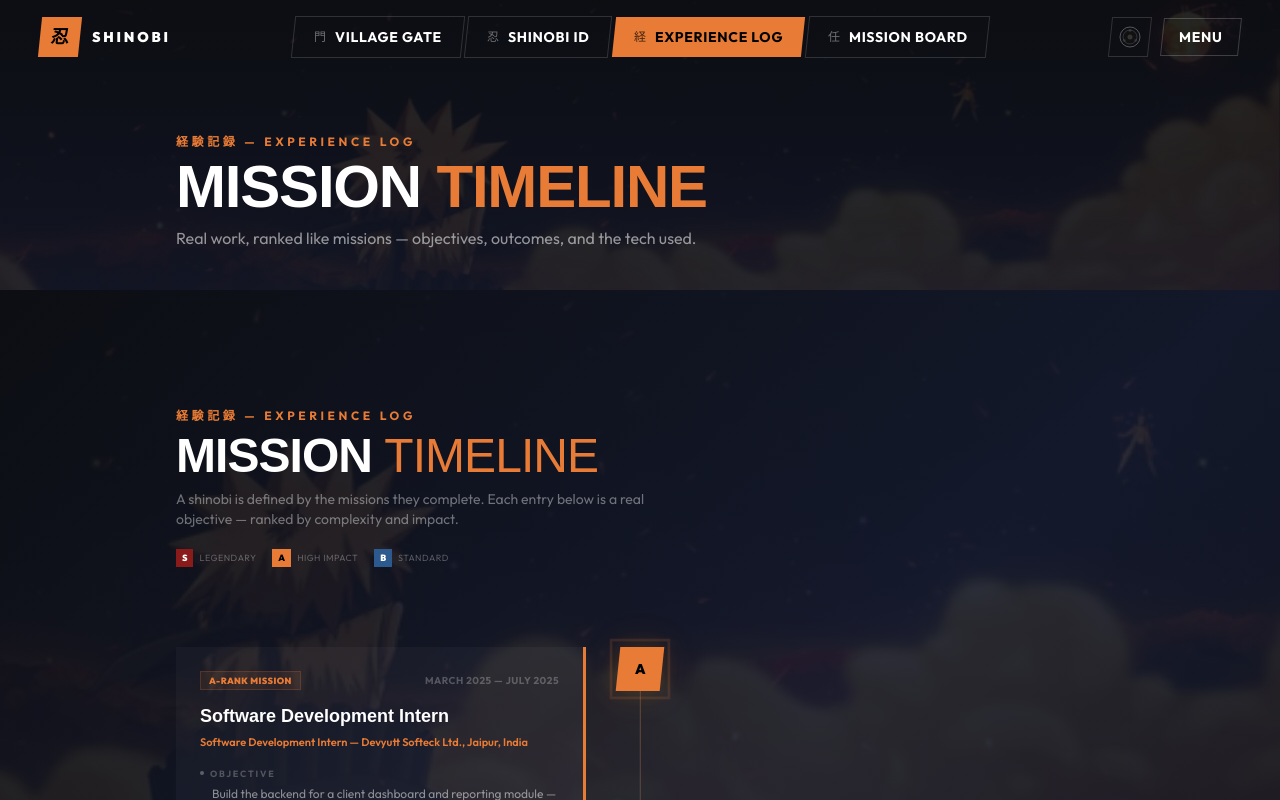
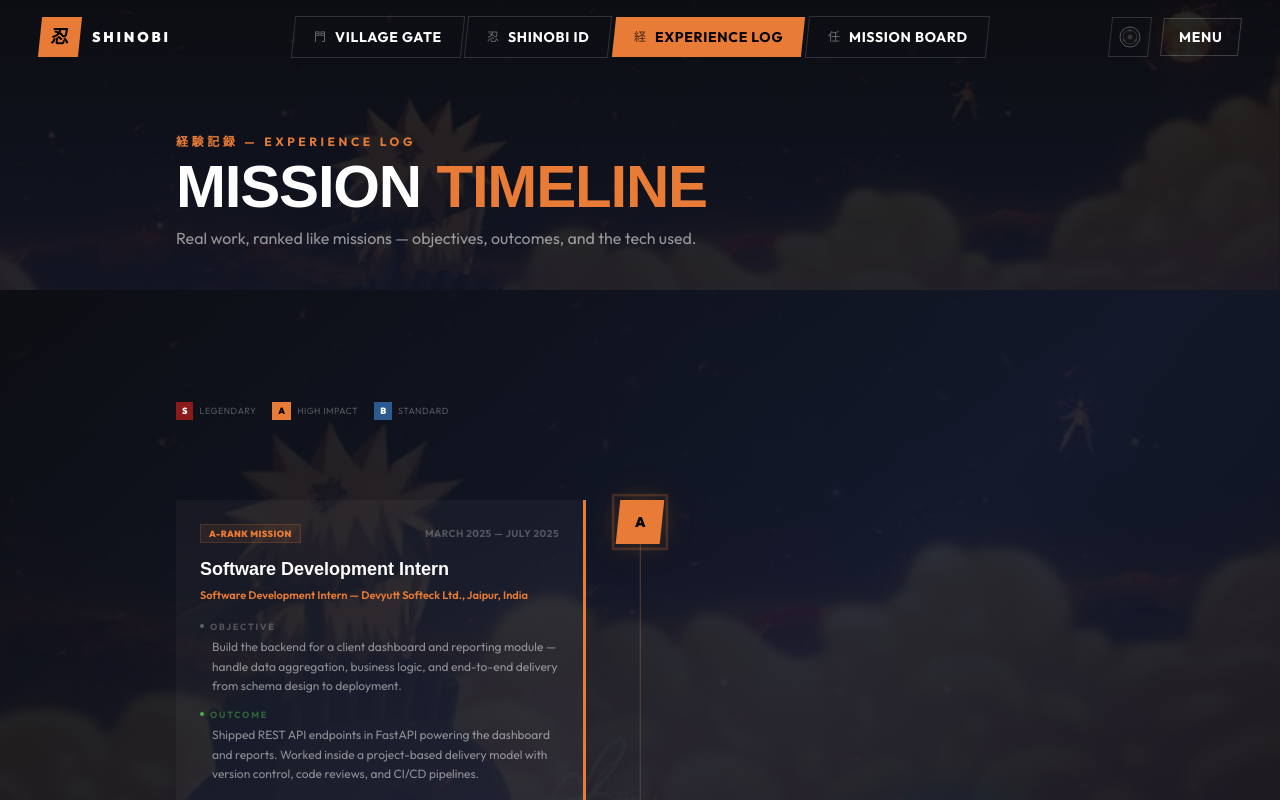
Before and after one commit to Yatsuiii/naruto-portfolio, a Next.js app: page /experience in a window 1280 px wide. Shown: the top 800 px of the page. Built offline with nearby package versions, Linux system fonts and the light colour scheme.

Commit message:
Fix duplicate MISSION TIMELINE header on experience page

```diff
--- a/components/MissionTimeline.tsx
+++ b/components/MissionTimeline.tsx
@@ -257,25 +257,13 @@ export default function MissionTimeline({ missions }: { missions: Mission[] }) {
       />
 
       <div className="relative z-10 max-w-5xl mx-auto px-6 md:px-12">
-        {/* Section header */}
+        {/* Rank legend */}
         <motion.div
-          initial={{ opacity: 0, y: 30 }}
+          initial={{ opacity: 0, y: 20 }}
           animate={inView ? { opacity: 1, y: 0 } : {}}
-          transition={{ duration: 0.6, ease }}
-          className="mb-14 md:mb-20"
+          transition={{ duration: 0.5, ease }}
+          className="flex items-center gap-4 mb-14 md:mb-20"
         >
-          <span className="text-xs font-bold uppercase tracking-[0.3em]" style={{ color: "#e87b35" }}>
-            経験記録 — EXPERIENCE LOG
-          </span>
-          <h2 className="text-impact text-3xl md:text-5xl text-white mt-2">
-            MISSION <span className="text-brush" style={{ color: "#e87b35" }}>Timeline</span>
-          </h2>
-          <p className="text-sm mt-3 max-w-lg" style={{ color: "rgba(255,255,255,0.4)" }}>
-            A shinobi is defined by the missions they complete. Each entry below is a real objective — ranked by complexity and impact.
-          </p>
-
-          {/* Rank legend */}
-          <div className="flex items-center gap-4 mt-5">
           {(["S", "A", "B"] as const).map((r) => (
             <div key={r} className="flex items-center gap-1.5">
               <span
@@ -289,7 +277,6 @@ export default function MissionTimeline({ missions }: { missions: Mission[] }) {
               </span>
             </div>
           ))}
-          </div>
         </motion.div>
 
         {/* Timeline */}
```
Lines whose indentation alone changed are shown as unchanged.
